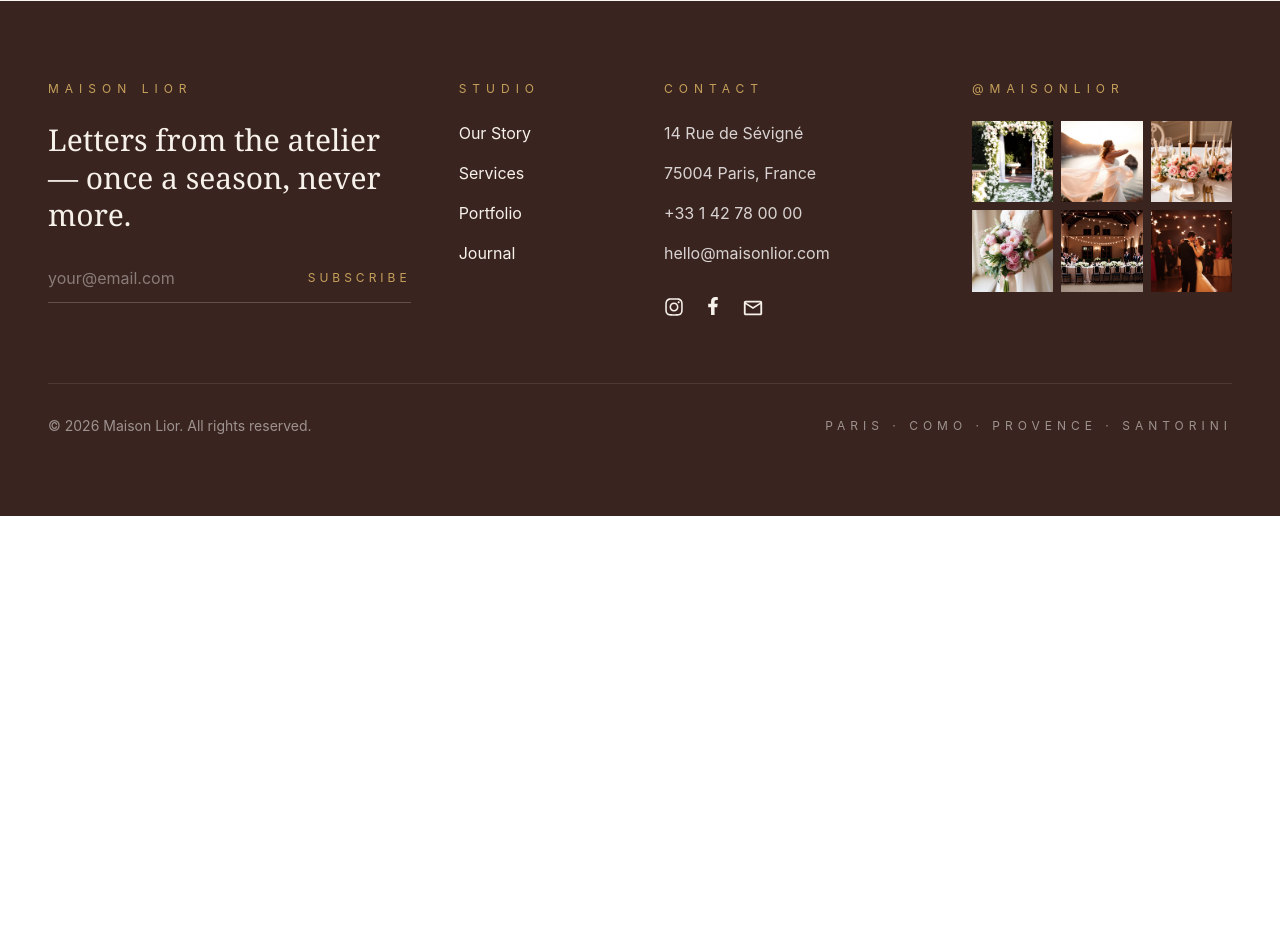
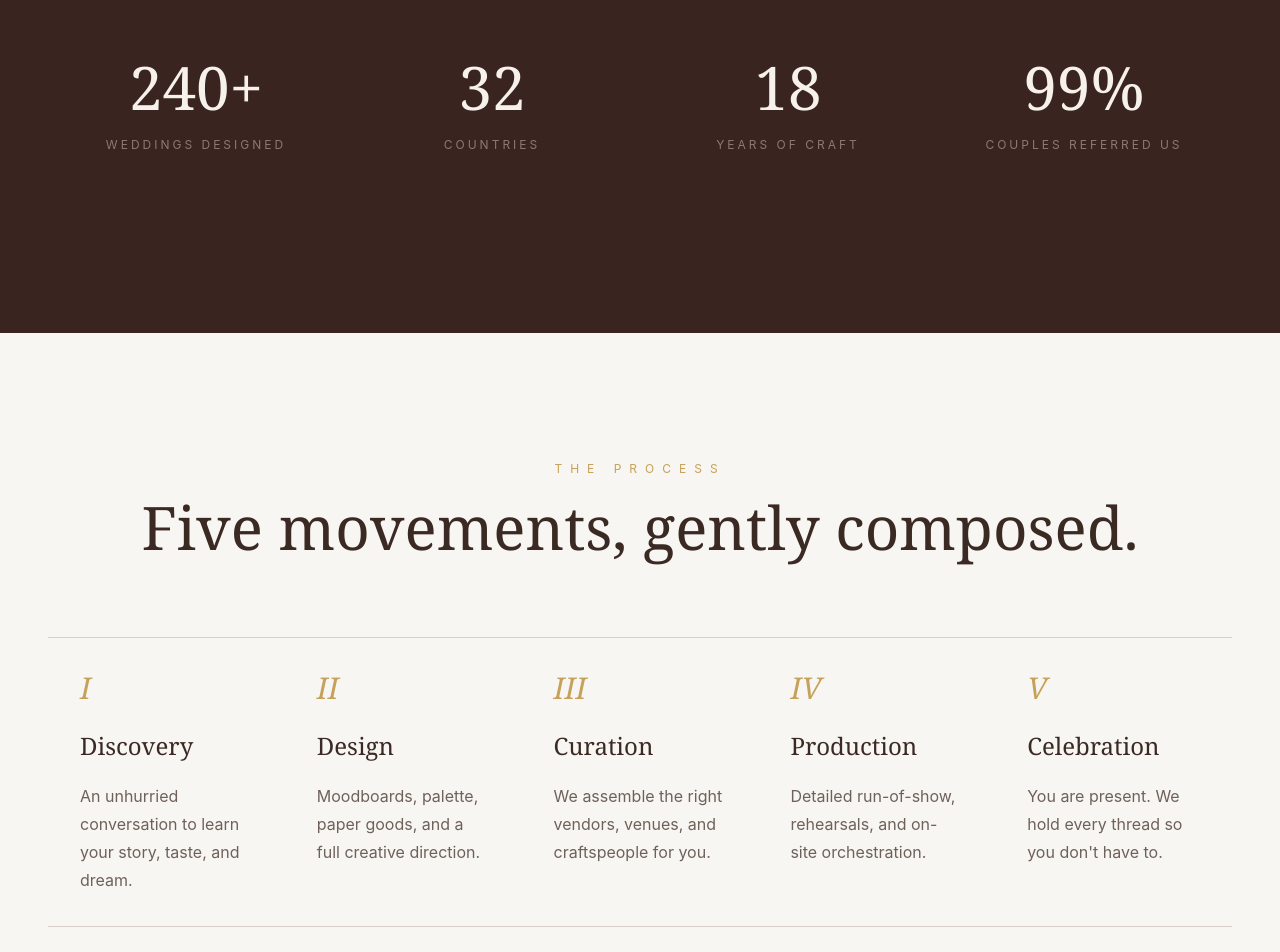
Before and after one commit to Priyankasapp/wedding-planner-webApp, a React (Vite) app: page / in a window 1280 px wide. Shown: the part 4880-5832 px from the top of the page. Before the commit the page ends 5396 px from the top, so only its background shows below. Built offline with nearby package versions, Linux system fonts and the light colour scheme.

Commit message:
process section added..

```diff
--- a/src/components/home/Process.tsx
+++ b/src/components/home/Process.tsx
@@ -1,9 +1,107 @@
-
+const process = [
+  {
+    number: "I",
+    title: "Discovery",
+    description:
+      "An unhurried conversation to learn your story, taste, and dream.",
+  },
+  {
+    number: "II",
+    title: "Design",
+    description:
+      "Moodboards, palette, paper goods, and a full creative direction.",
+  },
+  {
+    number: "III",
+    title: "Curation",
+    description:
+      "We assemble the right vendors, venues, and craftspeople for you.",
+  },
+  {
+    number: "IV",
+    title: "Production",
+    description:
+      "Detailed run-of-show, rehearsals, and on-site orchestration.",
+  },
+  {
+    number: "V",
+    title: "Celebration",
+    description:
+      "You are present. We hold every thread so you don't have to.",
+  },
+];
 
 const Process = () => {
   return (
-    <div>Process</div>
-  )
-}
+    <section className="bg-[#F8F6F2] py-24 lg:py-32">
+      <div className="max-w-[1400px] mx-auto px-6 lg:px-12">
 
-export default Process
+        {/* Heading */}
+
+        <div className="text-center mb-20">
+
+          <p className="uppercase tracking-[8px] text-xs text-[#C6A15B]">
+            The Process
+          </p>
+
+          <h2 className="font-serif text-4xl md:text-6xl text-[#3B2A24] font-light mt-5">
+            Five movements, gently composed.
+          </h2>
+
+        </div>
+
+        {/* Timeline */}
+
+        <div className="grid grid-cols-1 md:grid-cols-2 xl:grid-cols-5 border-y border-[#D8D0C8]">
+
+          {process.map((step, index) => (
+
+            <div
+              key={index}
+              className="
+                group
+                p-8
+                last:border-r-0
+                hover:bg-[#F2EEE8]
+                transition-all
+                duration-300
+              "
+            >
+
+              <i className="
+                text-[#C6A15B]
+                font-serif
+                text-3xl
+              ">
+                {step.number}
+              </i>
+
+              <h3 className="
+                font-serif
+                text-2xl
+                text-[#3B2A24]
+                mt-6
+              ">
+                {step.title}
+              </h3>
+
+              <p className="
+                mt-5
+                text-[#6E615A]
+                leading-7
+              ">
+                {step.description}
+              </p>
+
+            </div>
+
+          ))}
+
+        </div>
+
+      </div>
+    </section>
+  );
+};
+
+export default Process;
--- a/src/components/home/Stats.tsx
+++ b/src/components/home/Stats.tsx
@@ -1,9 +1,69 @@
-
+const stats = [
+  {
+    number: "240+",
+    label: "Weddings Designed",
+  },
+  {
+    number: "32",
+    label: "Countries",
+  },
+  {
+    number: "18",
+    label: "Years of Craft",
+  },
+  {
+    number: "99%",
+    label: "Couples Referred Us",
+  },
+];
 
 const Stats = () => {
   return (
-    <div>Stats</div>
-  )
-}
+    <section className="bg-[#3A241F] text-[#F7F1EB] py-24 lg:py-32">
+      <div className="max-w-[1400px] mx-auto px-6 lg:px-12">
 
-export default Stats
+        <div>
+
+          <div className="grid grid-cols-2 lg:grid-cols-4">
+
+            {stats.map((stat, index) => (
+              <div
+                key={index}
+                className="
+                  py-12
+                  text-center
+                  last:border-r-0
+                "
+              >
+                <h2 className="
+                  font-serif
+                  text-5xl
+                  lg:text-6xl
+                  font-light
+                ">
+                  {stat.number}
+                </h2>
+
+                <p className="
+                  mt-4
+                  uppercase
+                  tracking-[3px]
+                  text-xs
+                  text-[#8B7A72]
+                  leading-6
+                ">
+                  {stat.label}
+                </p>
+              </div>
+            ))}
+
+          </div>
+
+        </div>
+
+      </div>
+    </section>
+  );
+};
+
+export default Stats;
```
